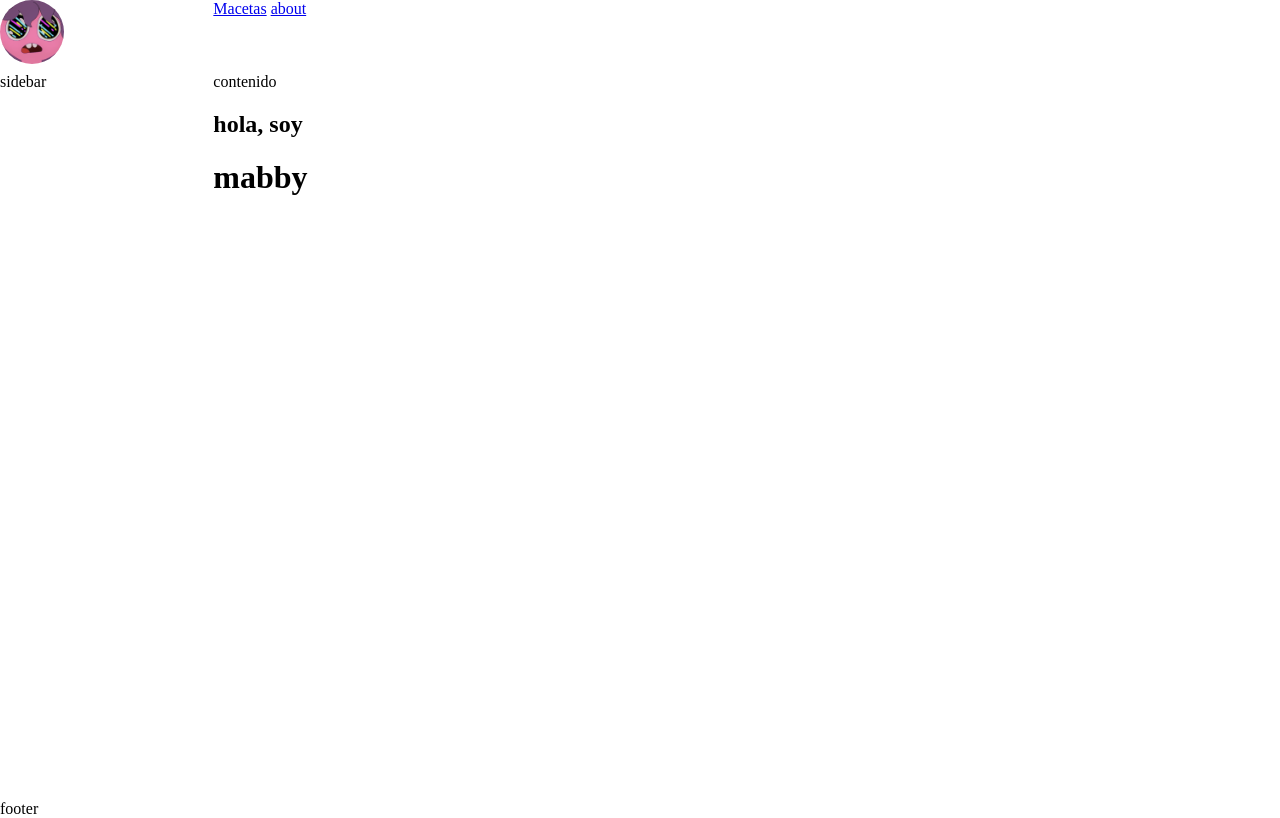
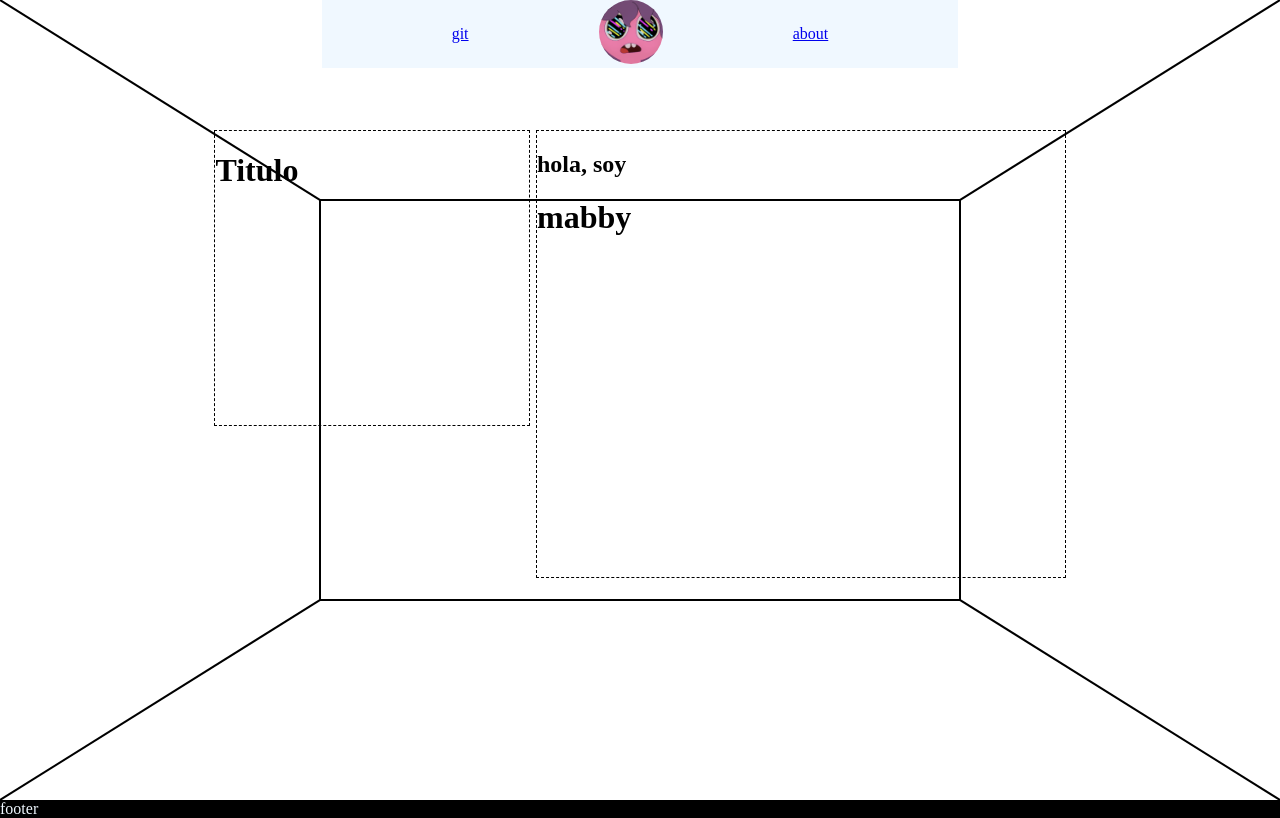
Before and after one commit to BAMG1110/mabby.svelte, a SvelteKit app in the folder mabby.svelte/: page / in a window 1280 px wide. Built offline with nearby package versions, Linux system fonts and the light colour scheme.

Commit message:
habitacion de mabby v0.1

```diff
--- a/mabby.svelte/src/app.html
+++ b/mabby.svelte/src/app.html
@@ -9,12 +9,20 @@
 	<body data-sveltekit-preload-data="hover">
 		<div>%sveltekit.body%</div>
 	</body>
+	<footer>
+		footer
+	</footer>
 	<style>
 		body, html {
 			margin: 0;
 			padding: 0;
-			max-width: 100%;
+			max-width: 100vw;
 			height: 100vh;
+		}
+
+		footer {
+			background-color: black;
+			color: aliceblue;
 		}
 	</style>
 </html>
--- a/mabby.svelte/src/routes/+layout.svelte
+++ b/mabby.svelte/src/routes/+layout.svelte
@@ -9,38 +9,60 @@
         border-radius: 50%;
     }
 
-    .main {
+    .grid_container {
         height: 100vh;
         display: grid;
-        grid-template-columns: minmax(10rem, 2fr) minmax(auto, 10fr);
-        grid-auto-rows: 1fr 10fr 1fr;
+        gap: 0.4rem;
+        grid-template-columns: repeat(12, 1fr);
+        grid-template-rows: repeat(12, 1fr);
+        background-image:url('$lib/assets/cross-bg.svg');
+		background-size: cover;
     }
-    footer {
-        grid-column-start: 1;
-        grid-column-end: -1;
+
+    nav {
+        background-color:aliceblue;
+        grid-area: 1 / 4 / 2 / 10;
+
+        display: flex;
+        justify-content: space-evenly;
+        align-items: center;
     }
+
+    .title {
+        box-sizing: border-box;
+        border-style: dashed;
+        border-color: black;
+        border-width: 1px;
+        grid-area: 3 / 3 / 7 / 6;
+        z-index: 1;
+        min-height: 15rem;
+
+    }
+
+    .preview {
+        box-sizing: border-box;
+        border-style: dashed;
+        border-color: black;
+        border-width: 1px;
+        grid-area: 3 / 6 / 9 / 11;
+        z-index: 1;
+        min-height: 28rem;
+    }
+
 </style>
 
-<div class="main">
-    <div class="logo">
+<div class="grid_container">
+    <nav>
+        <a href="https://github.com/mabby1110?tab=repositories">git</a>
         <a href="/">
             <img src={logo} alt="mabby1110 logo">
         </a>
+        <a href="/about">about</a>
+    </nav>
+    <div class="title">
+        <h1>Titulo</h1>
     </div>
-    <nav>
-        <div class="navbar">
-            <a href="/macetas">Macetas</a>
-            <a href="/about">about</a>
-        </div>
-    </nav>
-    <div class="sidebar">
-        sidebar
-    </div>
-    <div class="content">
-        contenido
+    <div class="preview">
         <slot/>
     </div>
 </div>
-<footer>
-    footer
-</footer>
```
Also changed, not shown: mabby.svelte/src/lib/assets/cross-bg.svg (added).
